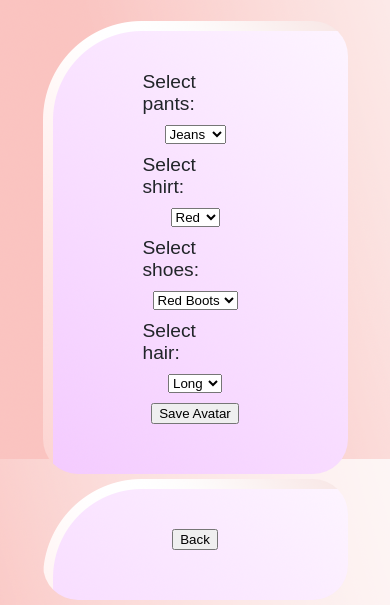
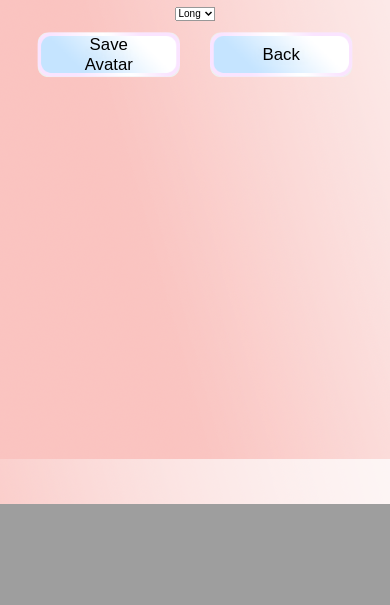
Before and after one commit to boyracer3598/203-assignment-2, a Flask app: page /avatar in a window 390 px wide; the page is wider, and only the part inside the window is pictured. Shown: the part 621-1226 px from the top of that part. After the commit the page ends 1125 px from the top of that part, so only its background shows below. Run offline with Flask 3, Linux system fonts and the light colour scheme.

Commit message:
fixed css
css works on mobile now (app charges with windows size)

```diff
--- a/prototype 1/static/styles.css
+++ b/prototype 1/static/styles.css
@@ -1,73 +1,104 @@
 /* mobile css rules */
-@media only screen and (max-width: 1000px) {
+@media only screen and (max-width: 601px) {
+    html {
+        transform: scale(0.75);
+        transform-origin: top left;
+        width: 133.33vw;
+        height: 133.33vh;
+        overflow-x: auto;
+    }
     body {
         font-family: Arial, sans-serif;
         background-image: url('images/pink_alpha.png');
         margin: 0;
         padding: 0;
         color: #212529;
+    }
+    h1 {
+        color: #000000;
+        text-align: center;
+        padding: 2px;
+        font-size: 40px;
+        margin: 20px 10px 20px 10px;
+    }
+    p {
+        text-align: center;
+        font-size: 1.2em;
+        color: #495057;
+    }
+    .container {
+        max-width: 800px;
+        margin: 0 auto;
+        padding: 20px;
+        background-color: #ffffff;
+        box-shadow: 0 0 10px rgba(0, 0, 0, 0.1);
+        border-radius: 8px;
+        margin-top: 50px;
+    }
+    a {
+        color: #007bff;
+        text-decoration: none;
+    }
+    a:hover {
+        text-decoration: underline;
+    }
+
+    #mood-container form {
         display: flex;
         flex-direction: column;
         align-items: center;
         justify-content: center;
-        min-height: 100vh;
-
+        background-image: none;
+        margin: 2px 1px 5px 1px;
+        padding: 50px 100px;
+        border-radius: 35px;
     }
 
-    .center-div {
+    #mood-container {
+        height: 400px;
+        display: flex;
+        flex-direction: column;
+        align-items: center;
+        justify-content: center;
+    }
+    .login-form form {
+        display: flex;
+        flex-direction: column;
+        align-items: center;
+        justify-content: center;
+        background-image: url('images/login_block.png');
+        background-size: 300px 350px;
+        background-repeat: no-repeat;
+        background-position-x: center;
+        padding: 30px 100px;
+        border-radius: 35px;
+        width: 300px;
+        margin-left: auto;
+        margin-right: auto;
+    }
+    .games form {
+        display: flex;
+        flex-direction: column;
+        align-items: center;
+        justify-content: center;
+        background-image: none;
+        margin: 40px 5px 5px 5px;
+        padding: 0px 0px;
+        border-radius: 35px;
+    }
+    .center-div,
+    .great-container {
         display: flex;
         flex-direction: column;
         align-items: center;
         justify-content: center;
         margin: 20px auto;
     }
-
-    h1 {
-        font-size: 24px;
-        color: #000000;
-        text-align: center;
-        padding: 2px;
-        border-bottom: 2px solid #0056b3;
-
-    }
-
-    #greet-container h1 {
-        text-align: center;
-    }
-    p {
-        font-size: 16px;
-        text-align: center;
-        color: #495057;
-
-    }
-    .container {
-        padding: 2px;
-        margin: 5px 20px 20px 20px;
-        background-color: #ffffff;
-        box-shadow: 0 0 5px rgba(0, 0, 0, 0.1);
-        border-radius: 8px;
-
-    }
+    .games button,
+    button,
+    #avatar-selection button,
+    #mainMenu-buttons button,
     #submit_button {
-        align-content: center;
-        background-image: url('images/submit.png');
-        background-size: contain;
-        background-repeat: no-repeat;
-        background-position-x: center;
-        border: none;
-        padding: 30px 60px 30px 60px;
-        margin: 5px 15px;
-        border-radius: 15px;
-        cursor: pointer;
-        font-size: 1.4em;
-        min-width: 190px;
-        max-height: 50px;
-        display: flex;
-        align-items: center;
-        justify-content: center;
-    }
-
-    bottom {
         align-content: center;
         background-image: url('images/button.png');
         background-size: contain;
@@ -101,10 +132,40 @@
         flex-direction: column;
         align-items: center;
         justify-content: center;
-        background-image: url('images/login_block.png');
+        background-image: none;
         margin: 0px px 0px 0px;
         padding: 0px 0px;
         border-radius: 35px;
+    }
+
+    #avatar-selection form{
+        display: flex;
+        flex-direction: column;
+        align-items: center;
+        justify-content: center;
+        background-image: none;
+        margin: 0px px 0px 0px;
+        padding: 0px 0px;
+        border-radius: 35px;
+    }
+
+
+
+    #mainMenu-buttons form {
+        align-items: center;
+        justify-content: center;
+        background-image: none;
+        margin: 2px 1px 5px 1px;
+        padding: 10px 20px;
+        border-radius: 35px;
+    }
+
+    #avatar-selection {
+        display: flex;
+        flex-direction: column;
+        align-items: center;
+        justify-content: center;
+        margin: 20px auto;
     }
 
     input[type="text"] {
--- a/prototype 1/templates/avatar.html
+++ b/prototype 1/templates/avatar.html
@@ -27,30 +27,32 @@
 
                 </select>
 
-                <label for="shirt_color">Select shirt:</label>
+                <label for="shirt_color">shirt:</label>
                 <select id="shirt_color" name="shirt_color" ">
                     <option value="red">Red</option>
                     <option value="blue">Blue</option>
                 </select>
 
-                <label for="shoe_type">Select shoes:</label>
+                <label for="shoe_type">shoes:</label>
                 <select id="shoe_type" name="shoe_type">
                     <option value="red boots">Red Boots</option>
                     <option value="sneakers">Sneakers</option>
                 </select>
 
-                <label for="hair_type">Select hair:</label>
+                <label for="hair_type">hair:</label>
                 <select id="hair_type" name="hair_type">
                     <option value="long">Long</option>
                     <option value="short">Short</option>
                 </select>
 
-
-                <button type="submit">Save Avatar</button>
-            </form>
-            <form action="/greet" method="post" >
-                <button type="submit">Back</button>
-            </form>
+                <div style="display: flex; gap: 10px; align-items: center;">
+                    <form method="post" action="/avatar" style="margin: 0;">
+                        <button type="submit">Save Avatar</button>
+                    </form>
+                    <form action="/greet" method="post" style="margin: 0;">
+                        <button type="submit">Back</button>
+                    </form>
+                </div>
 
         </div>
     </body>
```
Also changed, not shown: other parts of prototype 1/static/styles.css (+38 -8 lines), prototype 1/static/images/back_button.png (added).
